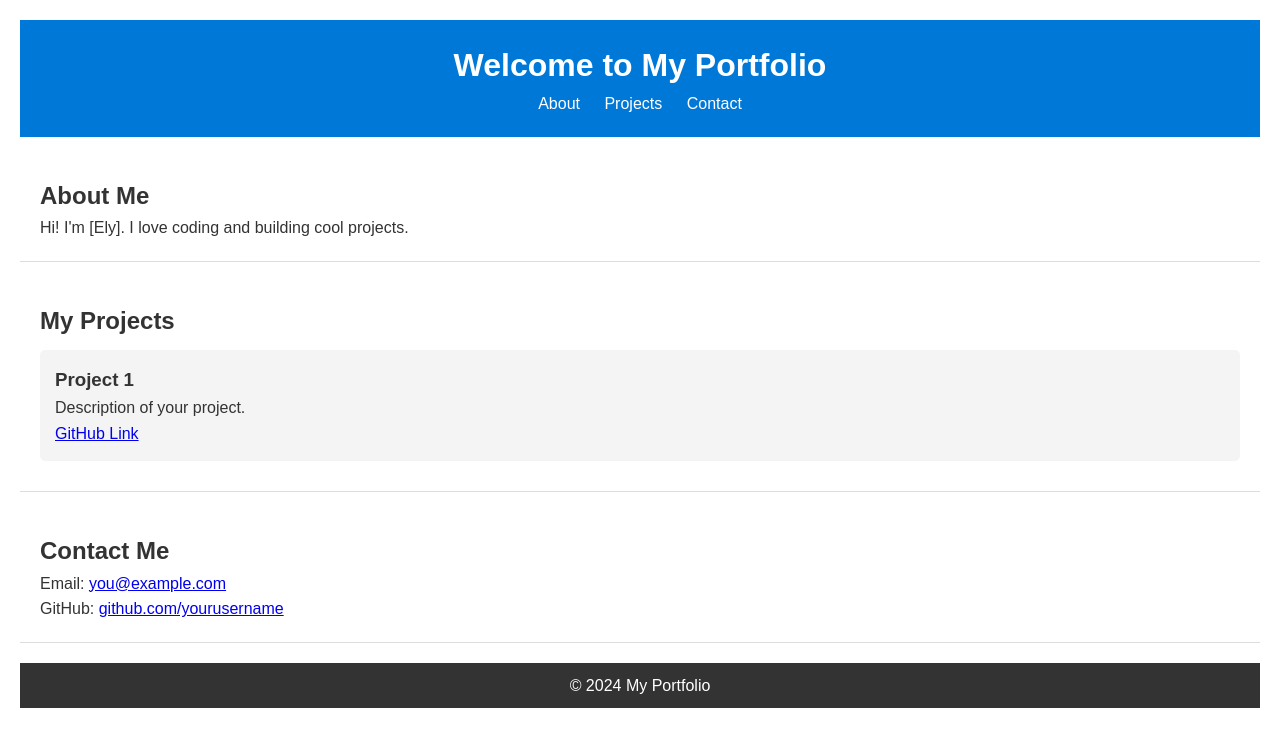
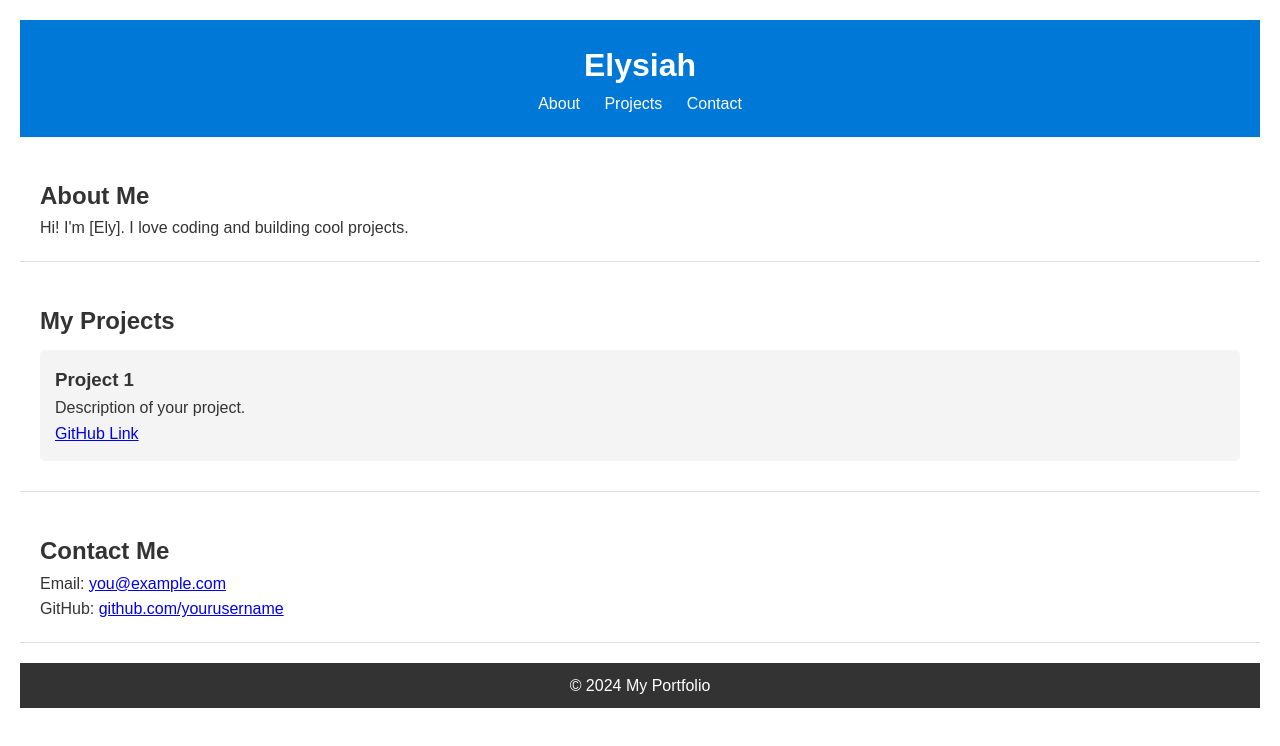
Before and after one commit to Elmyk/ely.github.io, a plain HTML site: page index.html in a window 1280 px wide. Drawn offline with Linux system fonts and the light colour scheme.

Commit message:
Update index.html

```diff
--- a/index.html
+++ b/index.html
@@ -8,7 +8,7 @@
 </head>
 <body>
     <header>
-        <h1>Welcome to My Portfolio</h1>
+        <h1>Elysiah</h1>
         <nav>
             <a href="#about">About</a>
             <a href="#projects">Projects</a>
```
